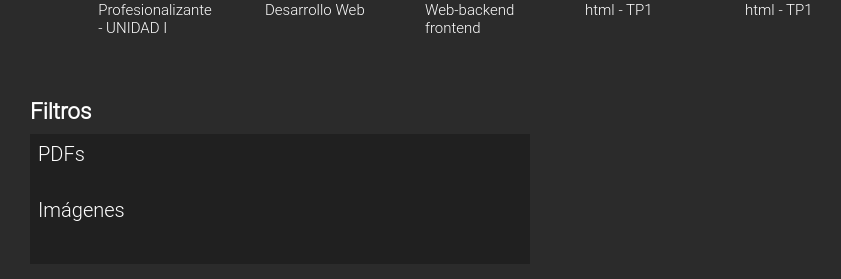
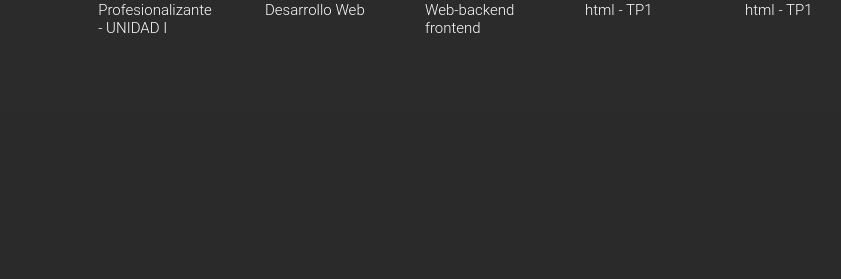
Before and after one commit to MaksiConGit/San-Pablo-Studies, a PHP site: page / in a window 1280 px wide. Shown: the part 1738-2017 px from the top of the page, without its empty margins (150-991 px from the left). After the commit the page ends 1771 px from the top, so only its background shows below. Run offline with PHP 8.4, Linux system fonts and the light colour scheme; some web fonts are replaced.

Commit message:
Se añadió una línea para centrar los textos y se quitó la lista de filtros

```diff
--- a/css/style.css
+++ b/css/style.css
@@ -210,29 +210,3 @@ body{
     text-align: center; /* Centra horizontalmente el texto dentro de los rectángulos */
     margin-bottom: 10px;
 }
-
-#filtros{
-    background-color: #202020;
-    height: 130px;
-    width: 500px;
-    margin-top: 10px;
-    overflow-y: scroll;
-}
-
-#filtros div{
-    padding: 8px;
-}
-
-#filtros div:hover{
-    cursor: pointer;
-}
-
-.fecha-evento{
-    margin-left: 10px;
-    margin-right: 20px;
-    font-family: 'Roboto Medium', sans-serif;
-}
-
-.nombre-evento{
-    font-size: 20px;
-}
--- a/index.html
+++ b/index.html
@@ -207,13 +207,6 @@
 
                 </div>
 
-                <h2>Filtros</h2>
-
-                <div id="filtros">
-                    <div><span class="nombre-evento">PDFs</span><div class="boton-filtro"></div></div>
-                    <div><span class="nombre-evento">Imágenes</span><div class="boton-filtro"></div></div>
-                </div>
-
             </div>
             <div id="asistencia" class="contenido_mostrado"><h2>Asistencia</h2></div>
             <div id="notas" class="contenido_mostrado"><h2>Notas</h2></div>
```
